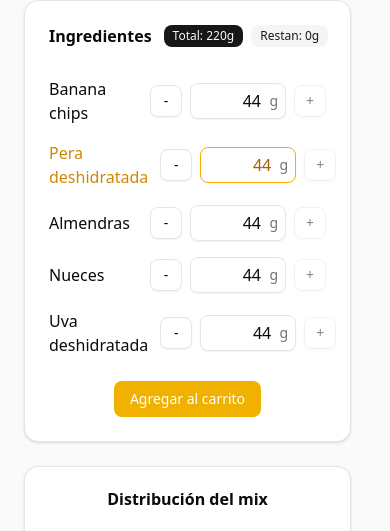
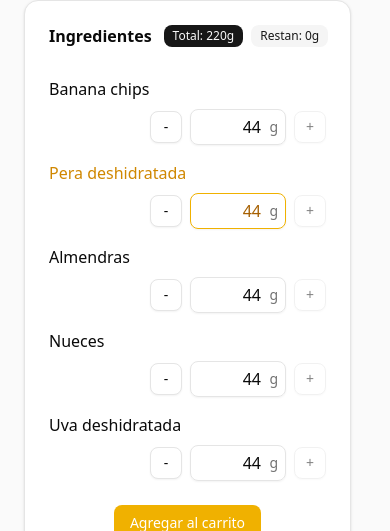
Before and after one commit to moovimiento/mas, a Next.js app: page / in a window 390 px wide. Shown: the part 809-1340 px from the top of the page. Built offline with nearby package versions, Linux system fonts and the light colour scheme.

Commit message:
fix: improve mobile field alignment and add scroll to cart on add

```diff
--- a/src/components/builder/MixBuilder.tsx
+++ b/src/components/builder/MixBuilder.tsx
@@ -85,6 +85,7 @@ export function MixBuilder() {
   });
   const [shakeRemaining, setShakeRemaining] = useState(false);
   const [hoveredIngredient, setHoveredIngredient] = useState<IngredientId | null>(null);
+  const cartRef = useRef<HTMLDivElement>(null);
 
   const total = useMemo(() => Object.values(mix).reduce((a, b) => a + (Number.isFinite(b) ? b : 0), 0), [mix]);
   const remaining = TOTAL_GRAMS - total;
@@ -300,14 +301,14 @@ export function MixBuilder() {
           </CardHeader>
           <CardContent className="space-y-4 flex-1">
             {INGREDIENTS.map((ing) => (
-              <div key={ing.id} className="grid grid-cols-[1fr_auto] items-center gap-3">
+              <div key={ing.id} className="flex flex-col sm:grid sm:grid-cols-[1fr_auto] items-start sm:items-center gap-2 sm:gap-3">
                 <div className={cn("font-medium", ing.id === selectedId && "text-yellow-600")}>{ing.name}</div>
-                <div className={cn("flex items-center gap-2 rounded-md")}
+                <div className={cn("flex items-center gap-2 rounded-md w-full sm:w-auto justify-end")}
                 >
                   <Button
                     variant="outline"
                     size="icon"
-                    className="h-8 w-8 cursor-pointer"
+                    className="h-8 w-8 cursor-pointer flex-shrink-0"
                     onMouseDown={() => {
                       setSelectedId(ing.id);
                       startHold(ing.id, -2);
@@ -325,7 +326,7 @@ export function MixBuilder() {
                   >
                     -
                   </Button>
-                  <div className="relative">
+                  <div className="relative flex-shrink-0">
                     <Input
                       inputMode="numeric"
                       pattern="[0-9]*"
@@ -346,7 +347,7 @@ export function MixBuilder() {
                   <Button
                     variant="outline"
                     size="icon"
-                    className="h-8 w-8 cursor-pointer"
+                    className="h-8 w-8 cursor-pointer flex-shrink-0"
                     onMouseDown={() => {
                       setSelectedId(ing.id);
                       startHold(ing.id, +2);
@@ -395,6 +396,10 @@ export function MixBuilder() {
                   if (cartItems.length === 0) {
                     setDeliveryOption("envio");
                   }
+                  // Scroll al carrito después de agregar
+                  setTimeout(() => {
+                    cartRef.current?.scrollIntoView({ behavior: 'smooth', block: 'start' });
+                  }, 100);
                 }}
                 className={cn(
                   "bg-yellow-500 hover:bg-yellow-600 text-white border-yellow-500",
@@ -509,7 +514,7 @@ export function MixBuilder() {
       </div>
 
       {/* Carrito debajo del builder */}
-      <Card>
+      <Card ref={cartRef}>
         <CardHeader>
           <CardTitle>Carrito</CardTitle>
         </CardHeader>
```
